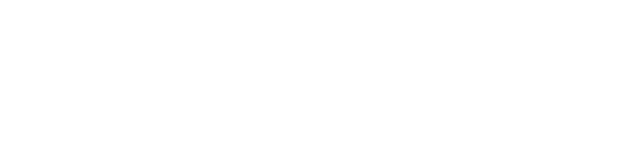
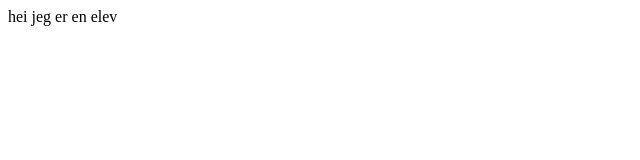
Before and after one commit to IShowEmil/IShowEmil.github.io, a plain HTML site: page index.html in a window 1280 px wide. Shown: the whole page, without its empty margins (0-640 px from the left). Drawn offline with Linux system fonts and the light colour scheme.

Commit message:
la til tekst til i index

```diff
--- a/index.html
+++ b/index.html
@@ -6,6 +6,6 @@
     <title>Document</title>
 </head>
 <body>
-
+    hei jeg er en elev
 </body>
 </html>
```
